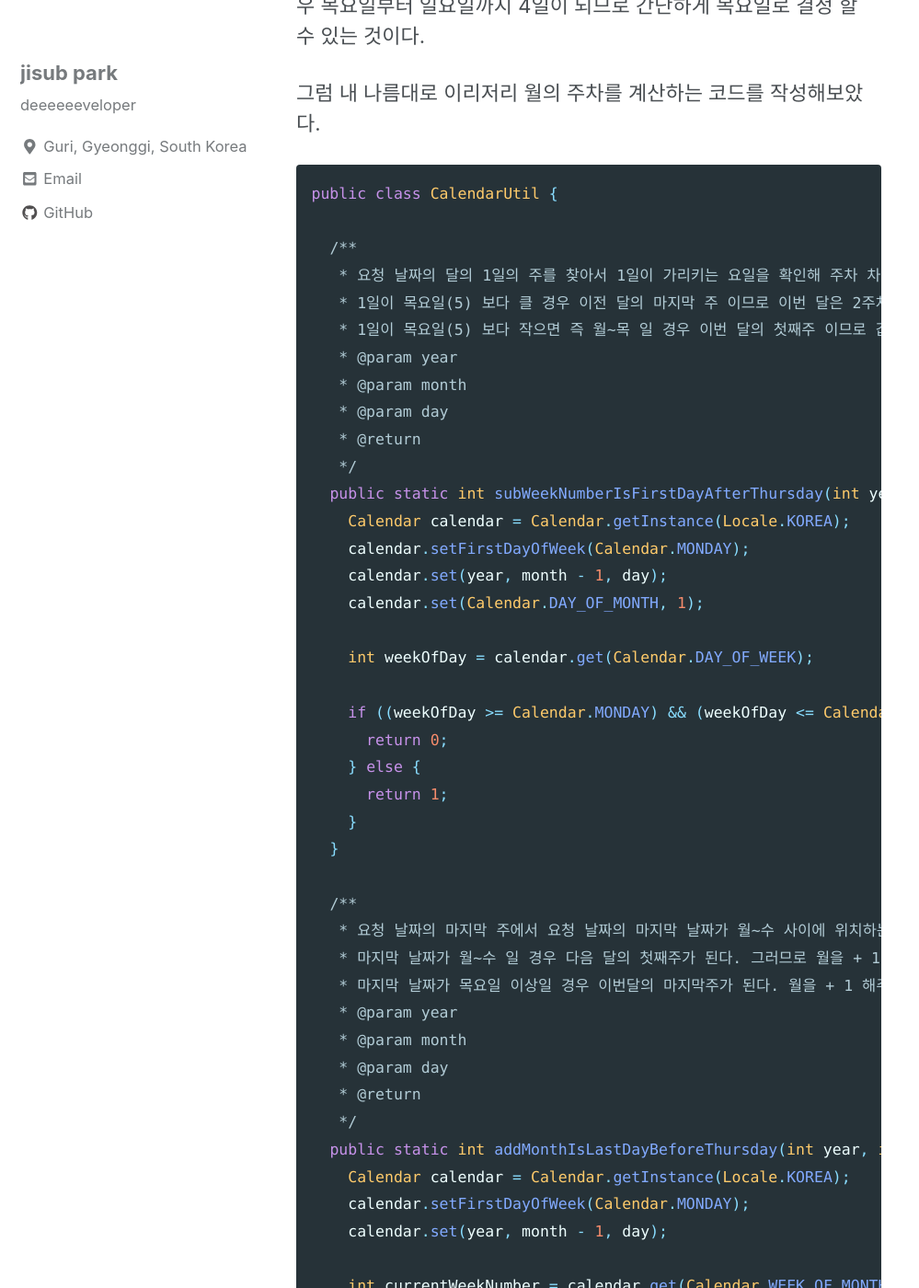
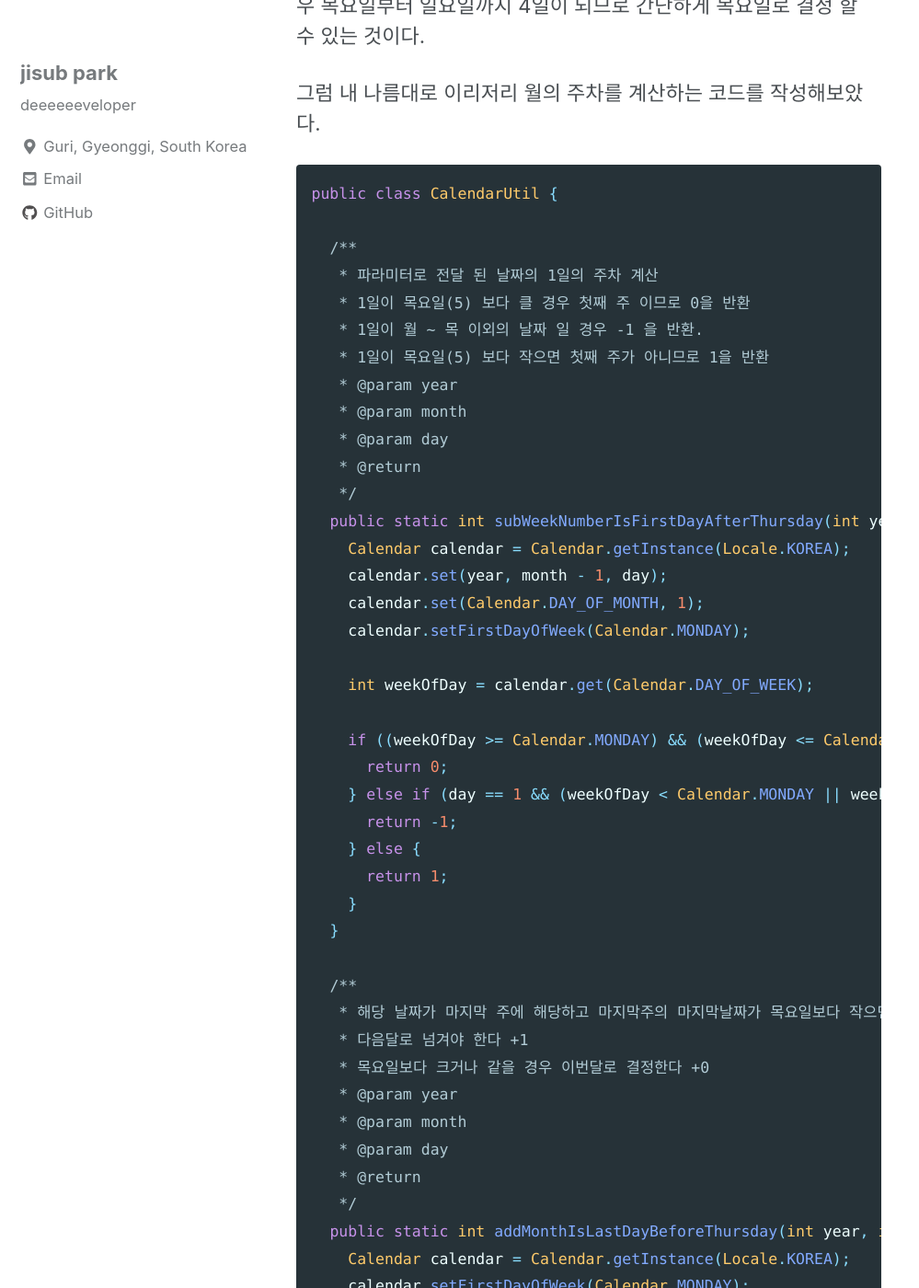
Before and after one commit to subji/subji.github.io, a Jekyll site: the page built from _posts/2021-01-06-javagetweeknumberinkr.md, in a window 1280 px wide and 1400 px high, scrolled down 715 px. Shown: the whole window at 92% size, without its empty margins (0-999 px from the left). Built offline with Jekyll 4.4.1, drawn with Linux system fonts in a browser that asks for light colours; cached includes are drawn as plain includes; nearby versions of some CDN libraries; comment, search, counter and statistics services are not loaded; some of the changed text lies outside the part shown.

Commit message:
202101141940

```diff
--- a/_posts/2021-01-06-javagetweeknumberinkr.md
+++ b/_posts/2021-01-06-javagetweeknumberinkr.md
@@ -22,9 +22,10 @@
 public class CalendarUtil {
 
   /**
-   * 요청 날짜의 달의 1일의 주를 찾아서 1일이 가리키는 요일을 확인해 주차 차감 값 계산
-   * 1일이 목요일(5) 보다 클 경우 이전 달의 마지막 주 이므로 이번 달은 2주차가 1주가 된다. 그래서 1을 빼줘야 한다. 리턴 = 1
-   * 1일이 목요일(5) 보다 작으면 즉 월~목 일 경우 이번 달의 첫째주 이므로 값을 빼주지 않아도 된다. 리턴 = 0
+   * 파라미터로 전달 된 날짜의 1일의 주차 계산
+   * 1일이 목요일(5) 보다 클 경우 첫째 주 이므로 0을 반환
+   * 1일이 월 ~ 목 이외의 날짜 일 경우 -1 을 반환.
+   * 1일이 목요일(5) 보다 작으면 첫째 주가 아니므로 1을 반환
    * @param year
    * @param month
    * @param day
@@ -32,23 +33,25 @@
    */
   public static int subWeekNumberIsFirstDayAfterThursday(int year, int month, int day)  {
     Calendar calendar = Calendar.getInstance(Locale.KOREA);
-    calendar.setFirstDayOfWeek(Calendar.MONDAY);
     calendar.set(year, month - 1, day);
     calendar.set(Calendar.DAY_OF_MONTH, 1);
+    calendar.setFirstDayOfWeek(Calendar.MONDAY);
 
     int weekOfDay = calendar.get(Calendar.DAY_OF_WEEK);
 
     if ((weekOfDay >= Calendar.MONDAY) && (weekOfDay <= Calendar.THURSDAY)) {
       return 0;
+    } else if (day == 1 && (weekOfDay < Calendar.MONDAY || weekOfDay > Calendar.TUESDAY))  {
+      return -1;
     } else {
       return 1;
     }
   }
 
   /**
-   * 요청 날짜의 마지막 주에서 요청 날짜의 마지막 날짜가 월~수 사이에 위치하는지 확인
-   * 마지막 날짜가 월~수 일 경우 다음 달의 첫째주가 된다. 그러므로 월을 + 1 해줘야 한다. 리턴 = 1
-   * 마지막 날짜가 목요일 이상일 경우 이번달의 마지막주가 된다. 월을 + 1 해주지 않아도 된다. 리턴 = 0
+   * 해당 날짜가 마지막 주에 해당하고 마지막주의 마지막날짜가 목요일보다 작으면
+   * 다음달로 넘겨야 한다 +1
+   * 목요일보다 크거나 같을 경우 이번달로 결정한다 +0
    * @param year
    * @param month
    * @param day
@@ -87,13 +90,19 @@
     int subtractFirstWeekNumber = subWeekNumberIsFirstDayAfterThursday(year, month, day);
     int subtractLastWeekNumber = addMonthIsLastDayBeforeThursday(year, month, day);
 
-	// 요청 날짜의 마지막 주가 다음달의 첫째주로 결정되었을 경우(subtractLastWeekNumber = 1)
-	// 날짜를 다음달의 1일로 설정
-	// subtractFirstWeekNumber 값이 이전 요청 날짜에 대한 값이 설정되어있다. 아래 조건문 안으로 진입한 경우
-	// 마지막 주가 다음달의 첫째주가 되었으므로 주차에서 차감되는 값이 없어야 한다. 즉 subtractFirstWeekNumber = 0 이 되어야 한다.
+    // 마지막 주차에서 다음 달로 넘어갈 경우 다음달의 1일을 기준으로 정해준다.
+    // 추가로 다음 달 첫째주는 목요일부터 시작하는 과반수의 일자를 포함하기 때문에 한주를 빼지 않는다.
     if (subtractLastWeekNumber > 0) {
       day = 1;
       subtractFirstWeekNumber = 0;
+    }
+
+    if (subtractFirstWeekNumber < 0)  {
+      Calendar calendar = Calendar.getInstance(Locale.KOREA);
+      calendar.set(year, month - 1, day);
+      calendar.add(Calendar.DATE, -1);
+
+      return getCurrentWeekOfMonth(calendar.get(Calendar.YEAR), (calendar.get(Calendar.MONTH) + 1), calendar.get(Calendar.DATE));
     }
 
     Calendar calendar = Calendar.getInstance(Locale.KOREA);
```
